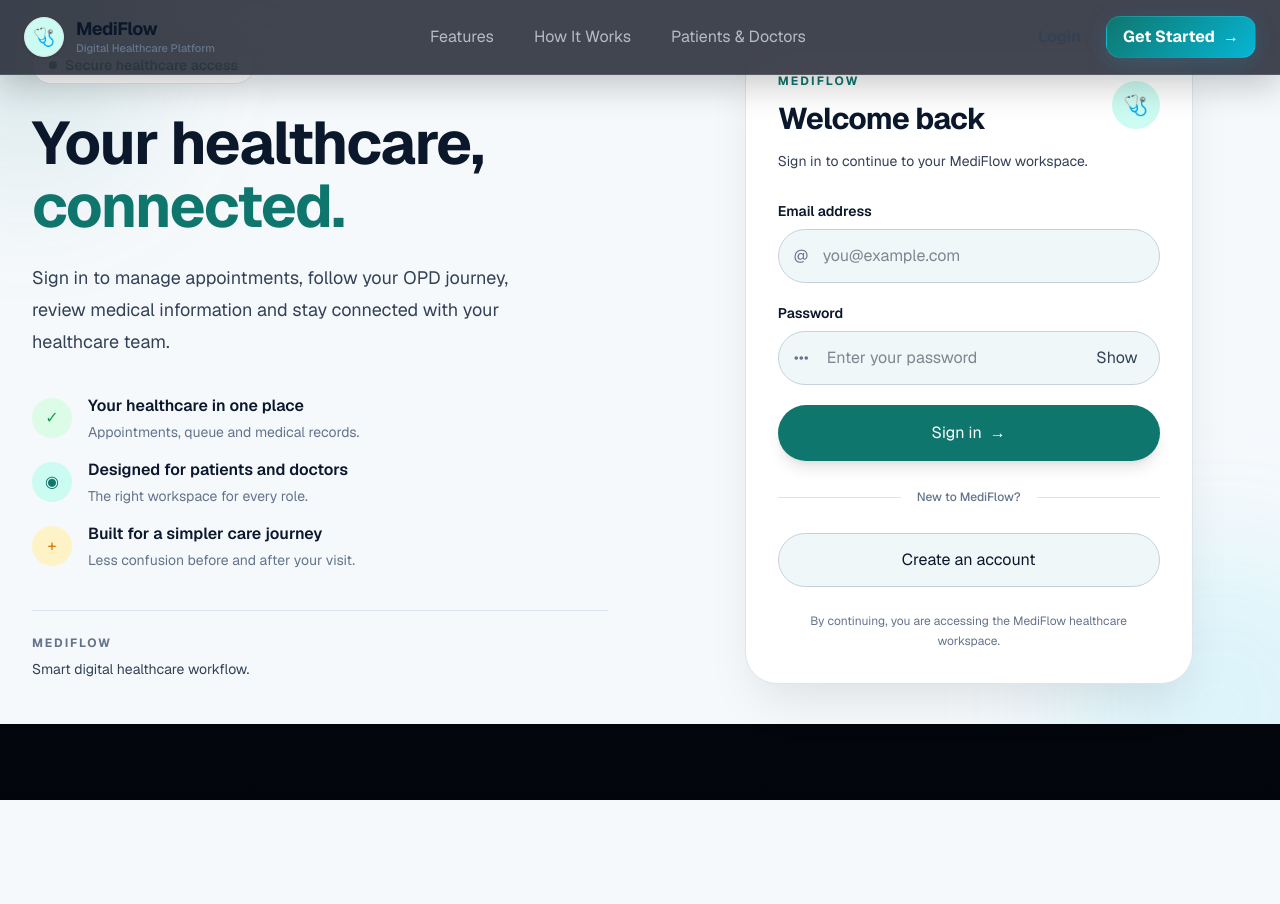
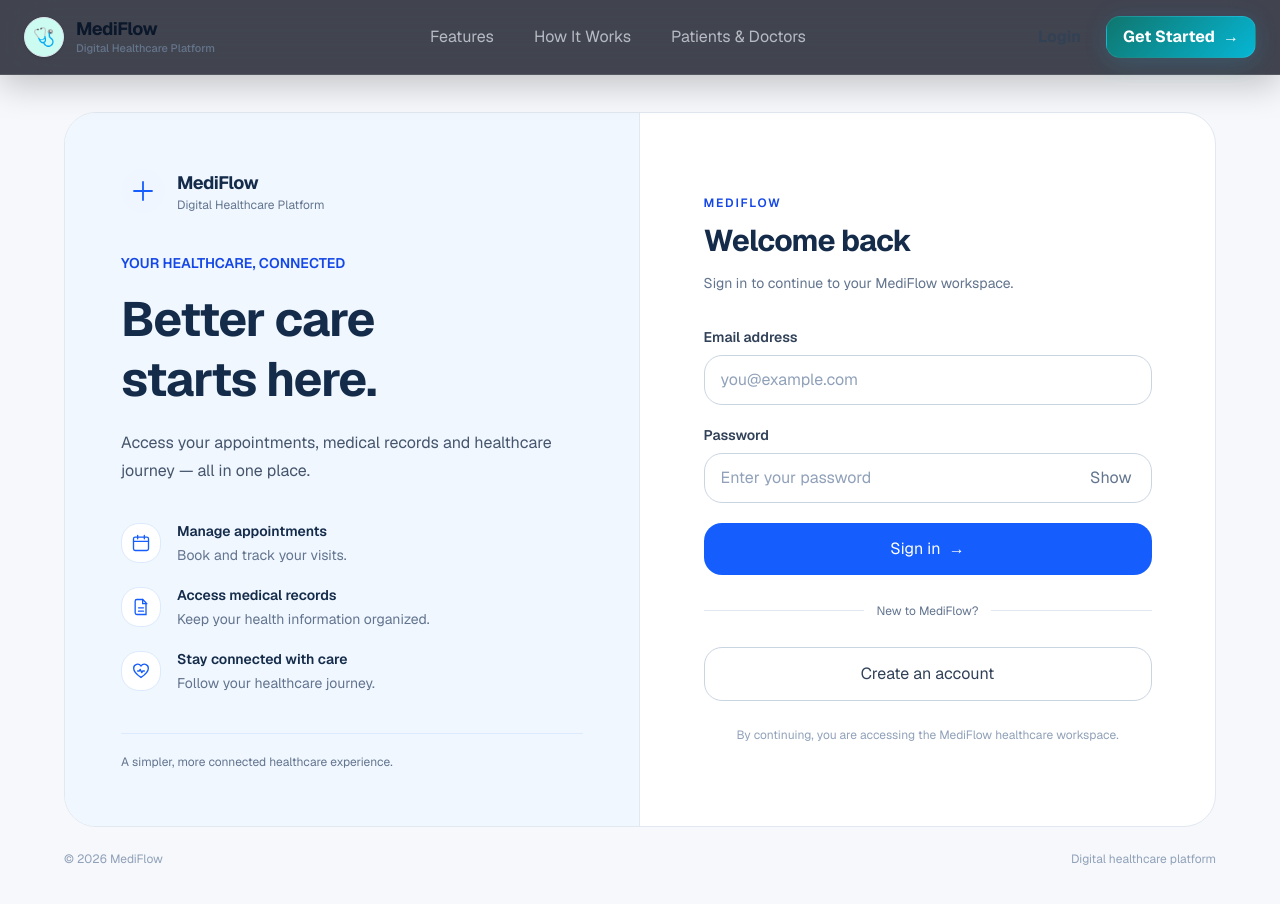
Before and after one commit to subhamd2507-dot/mediflow, a Next.js app: page /login in a window 1280 px wide. Shown: the top 904 px of the page. Before the commit the page ends 800 px from the top, so only its background shows below. Built offline with nearby package versions, Linux system fonts and the light colour scheme; no server answers.

Commit message:
Nov 6, 2026, 9:52 AM

```diff
--- a/app/login/page.tsx
+++ b/app/login/page.tsx
@@ -1,3 +1,4 @@
+
 "use client";
 
 import { FormEvent, useState } from "react";
@@ -5,20 +6,58 @@ import Link from "next/link";
 import { createClient } from "@/lib/supabase/client";
 import { useRouter } from "next/navigation";
 
+function MedicalMark() {
+  return (
+    <div className="flex h-11 w-11 items-center justify-center rounded-xl bg-blue-50 text-blue-600">
+      <svg
+        viewBox="0 0 24 24"
+        fill="none"
+        stroke="currentColor"
+        strokeWidth="1.8"
+        className="h-6 w-6"
+      >
+        <path d="M12 3v18M3 12h18" strokeLinecap="round" />
+      </svg>
+    </div>
+  );
+}
+
+function FeatureIcon({ type }: { type: "calendar" | "records" | "care" }) {
+  return (
+    <div className="flex h-10 w-10 shrink-0 items-center justify-center rounded-lg border border-blue-100 bg-white text-blue-600">
+      {type === "calendar" && (
+        <svg viewBox="0 0 24 24" fill="none" stroke="currentColor" strokeWidth="1.6" className="h-5 w-5">
+          <rect x="3" y="5" width="18" height="16" rx="2" />
+          <path d="M16 3v4M8 3v4M3 10h18" strokeLinecap="round" />
+        </svg>
+      )}
+      {type === "records" && (
+        <svg viewBox="0 0 24 24" fill="none" stroke="currentColor" strokeWidth="1.6" className="h-5 w-5">
+          <path d="M7 3h7l4 4v14H7a2 2 0 0 1-2-2V5a2 2 0 0 1 2-2Z" />
+          <path d="M14 3v5h5M9 13h6M9 17h6" strokeLinecap="round" />
+        </svg>
+      )}
+      {type === "care" && (
+        <svg viewBox="0 0 24 24" fill="none" stroke="currentColor" strokeWidth="1.6" className="h-5 w-5">
+          <path d="M20.8 8.6c0 5.2-8.8 11-8.8 11s-8.8-5.8-8.8-11a4.8 4.8 0 0 1 8.8-2.6 4.8 4.8 0 0 1 8.8 2.6Z" />
+          <path d="M8 12h2l1-2 2 4 1-2h2" strokeLinecap="round" strokeLinejoin="round" />
+        </svg>
+      )}
+    </div>
+  );
+}
+
 export default function LoginPage() {
   const supabase = createClient();
   const router = useRouter();
 
   const [email, setEmail] = useState("");
   const [password, setPassword] = useState("");
-
   const [loading, setLoading] = useState(false);
   const [error, setError] = useState("");
   const [showPassword, setShowPassword] = useState(false);
 
-  async function handleLogin(
-    event: FormEvent<HTMLFormElement>
-  ) {
+  async function handleLogin(event: FormEvent<HTMLFormElement>) {
     event.preventDefault();
 
     setLoading(true);
@@ -43,14 +82,10 @@ export default function LoginPage() {
     }
 
     if (!data.user) {
-      setError(
-        "Login failed. User account was not returned."
-      );
+      setError("Login failed. User account was not returned.");
       setLoading(false);
       return;
     }
-
-    /* Check whether this account belongs to a doctor */
 
     const {
       data: doctorProfile,
@@ -77,309 +112,176 @@ export default function LoginPage() {
   }
 
   return (
-    <main className="min-h-[calc(100vh-76px)] bg-[var(--background)] text-[var(--foreground)]">
+    <main className="min-h-screen bg-[#F6F8FB] text-[#142B4A]">
+      {/* Navbar clearance */}
+      <div className="px-4 pb-12 pt-28 sm:px-6 sm:pb-16">
+        <div className="mx-auto max-w-6xl">
+          <div className="grid overflow-hidden rounded-2xl border border-slate-200 bg-white lg:grid-cols-2">
 
-      <div className="relative mx-auto flex min-h-[calc(100vh-76px)] max-w-7xl items-center px-5 py-10 sm:px-6 lg:px-8">
+            {/* LEFT: Welcome section */}
+            <section className="flex flex-col justify-center border-b border-slate-200 bg-[#F0F7FF] px-7 py-10 sm:px-12 sm:py-14 lg:border-b-0 lg:border-r lg:px-14">
 
-        {/* Decorative background */}
-        <div className="pointer-events-none absolute inset-0 overflow-hidden">
-
-          <div className="absolute left-[-120px] top-[-100px] h-72 w-72 rounded-full bg-[var(--primary)]/10 blur-3xl" />
-
-          <div className="absolute bottom-[-140px] right-[-100px] h-80 w-80 rounded-full bg-cyan-400/10 blur-3xl" />
-
+              <div className="flex items-center gap-3">
+                <MedicalMark />
+                <div>
+                  <p className="text-lg font-bold tracking-tight text-[#142B4A]">
+                    MediFlow
+                  </p>
+                  <p className="text-xs text-slate-500">
+                    Digital Healthcare Platform
+                  </p>
+                </div>
               </div>
 
+              <div className="mt-10 max-w-md">
+                <p className="text-sm font-semibold text-blue-700">
+                  YOUR HEALTHCARE, CONNECTED
+                </p>
 
-        {/* Main layout */}
-        <div className="relative grid w-full gap-10 lg:grid-cols-[1.05fr_0.95fr] lg:items-center">
-
-          {/* =================================================
-              LEFT SIDE
-          ================================================== */}
-
-          <section className="hidden lg:block">
-
-            <div className="max-w-xl">
-
-              {/* Small badge */}
-              <div className="inline-flex items-center gap-2 rounded-full border border-[var(--border)] bg-[var(--surface)] px-4 py-2 text-sm font-semibold text-[var(--primary)]">
-
-                <span className="h-2 w-2 rounded-full bg-[var(--primary)]" />
-
-                Secure healthcare access
-
-              </div>
-
-
-              {/* Heading */}
-              <h1 className="mt-7 text-5xl font-bold leading-[1.05] tracking-tight xl:text-6xl">
-
-                Your healthcare,
-                <span className="block text-[var(--primary)]">
-                  connected.
-                </span>
-
+                <h1 className="mt-4 text-4xl font-bold leading-tight tracking-tight text-[#142B4A] sm:text-5xl">
+                  Better care
+                  <br />
+                  starts here.
                 </h1>
 
-
-              {/* Description */}
-              <p className="mt-6 max-w-lg text-lg leading-8 text-[var(--foreground-secondary)]">
-
-                Sign in to manage appointments, follow your OPD
-                journey, review medical information and stay
-                connected with your healthcare team.
-
-              </p>
-
-
-              {/* Feature list */}
-              <div className="mt-9 space-y-4">
-
-                <div className="flex items-center gap-4">
-
-                  <div className="flex h-10 w-10 items-center justify-center rounded-xl bg-[var(--success-soft)] text-[var(--success)]">
-                    ✓
-                  </div>
-
-                  <div>
-                    <p className="font-semibold">
-                      Your healthcare in one place
-                    </p>
-
-                    <p className="mt-1 text-sm text-[var(--foreground-muted)]">
-                      Appointments, queue and medical records.
+                <p className="mt-5 max-w-md text-base leading-7 text-slate-600">
+                  Access your appointments, medical records and
+                  healthcare journey — all in one place.
                 </p>
               </div>
 
+              {/* Features */}
+              <div className="mt-9 space-y-5">
+                <div className="flex items-center gap-4">
+                  <FeatureIcon type="calendar" />
+                  <div>
+                    <p className="text-sm font-semibold text-[#142B4A]">
+                      Manage appointments
+                    </p>
+                    <p className="mt-1 text-sm text-slate-500">
+                      Book and track your visits.
+                    </p>
+                  </div>
                 </div>
 
+                <div className="flex items-center gap-4">
+                  <FeatureIcon type="records" />
+                  <div>
+                    <p className="text-sm font-semibold text-[#142B4A]">
+                      Access medical records
+                    </p>
+                    <p className="mt-1 text-sm text-slate-500">
+                      Keep your health information organized.
+                    </p>
+                  </div>
+                </div>
 
                 <div className="flex items-center gap-4">
-
-                  <div className="flex h-10 w-10 items-center justify-center rounded-xl bg-[var(--primary-soft)] text-[var(--primary)]">
-                    ◉
+                  <FeatureIcon type="care" />
+                  <div>
+                    <p className="text-sm font-semibold text-[#142B4A]">
+                      Stay connected with care
+                    </p>
+                    <p className="mt-1 text-sm text-slate-500">
+                      Follow your healthcare journey.
+                    </p>
+                  </div>
+                </div>
               </div>
 
-                  <div>
-                    <p className="font-semibold">
-                      Designed for patients and doctors
+              <div className="mt-10 border-t border-blue-100 pt-5">
+                <p className="text-xs text-slate-500">
+                  A simpler, more connected healthcare experience.
                 </p>
+              </div>
+            </section>
 
-                    <p className="mt-1 text-sm text-[var(--foreground-muted)]">
-                      The right workspace for every role.
+            {/* RIGHT: Login form */}
+            <section className="flex items-center justify-center px-6 py-10 sm:px-12 sm:py-14">
+              <div className="w-full max-w-md">
+
+                <div className="mb-8">
+                  <p className="text-xs font-semibold uppercase tracking-[0.15em] text-blue-700">
+                    MEDIFLOW
+                  </p>
+                  <h2 className="mt-3 text-3xl font-bold tracking-tight text-[#142B4A]">
+                    Welcome back
+                  </h2>
+                  <p className="mt-3 text-sm leading-6 text-slate-500">
+                    Sign in to continue to your MediFlow workspace.
                   </p>
                 </div>
 
-                </div>
-
-
-                <div className="flex items-center gap-4">
-
-                  <div className="flex h-10 w-10 items-center justify-center rounded-xl bg-[var(--warning-soft)] text-[var(--warning)]">
-                    +
-                  </div>
-
-                  <div>
-                    <p className="font-semibold">
-                      Built for a simpler care journey
-                    </p>
-
-                    <p className="mt-1 text-sm text-[var(--foreground-muted)]">
-                      Less confusion before and after your visit.
-                    </p>
-                  </div>
-
-                </div>
-
-              </div>
-
-
-              {/* Small trust section */}
-              <div className="mt-10 border-t border-[var(--border)] pt-6">
-
-                <p className="text-xs font-bold uppercase tracking-[0.16em] text-[var(--foreground-muted)]">
-                  MediFlow
-                </p>
-
-                <p className="mt-2 text-sm text-[var(--foreground-secondary)]">
-                  Smart digital healthcare workflow.
-                </p>
-
-              </div>
-
-            </div>
-
-          </section>
-
-
-          {/* =================================================
-              RIGHT SIDE — LOGIN CARD
-          ================================================== */}
-
-          <section className="w-full">
-
-            <div className="mx-auto max-w-md rounded-[2rem] border border-[var(--border)] bg-[var(--surface)] p-6 shadow-2xl shadow-black/10 sm:p-8">
-
-              {/* Card header */}
-              <div>
-
-                <div className="flex items-center justify-between gap-4">
-
-                  <div>
-
-                    <p className="text-xs font-bold uppercase tracking-[0.18em] text-[var(--primary)]">
-                      MediFlow
-                    </p>
-
-                    <h2 className="mt-3 text-3xl font-bold tracking-tight">
-                      Welcome back
-                    </h2>
-
-                  </div>
-
-                  <div className="flex h-12 w-12 items-center justify-center rounded-2xl bg-[var(--primary-soft)] text-xl">
-                    🩺
-                  </div>
-
-                </div>
-
-                <p className="mt-3 text-sm leading-6 text-[var(--foreground-secondary)]">
-                  Sign in to continue to your MediFlow workspace.
-                </p>
-
-              </div>
-
-
-              {/* Error */}
+                {/* Error message */}
                 {error && (
-                <div className="mt-6 rounded-2xl border border-[var(--danger)]/25 bg-[var(--danger-soft)] p-4">
-
-                  <div className="flex gap-3">
-
-                    <span className="mt-0.5">
-                      ⚠️
-                    </span>
-
-                    <div>
-
-                      <p className="text-sm font-bold text-[var(--danger)]">
-                        Login unsuccessful
-                      </p>
-
-                      <p className="mt-1 text-sm leading-6 text-[var(--danger)]">
-                        {error}
-                      </p>
-
-                    </div>
-
-                  </div>
-
+                  <div
+                    role="alert"
+                    className="mb-6 rounded-lg border border-red-200 bg-red-50 px-4 py-3 text-sm text-red-700"
+                  >
+                    <p className="font-semibold">Login unsuccessful</p>
+                    <p className="mt-1">{error}</p>
                   </div>
                 )}
 
-
-              {/* Form */}
-              <form
-                onSubmit={handleLogin}
-                className="mt-7 space-y-5"
-              >
-
+                <form onSubmit={handleLogin} className="space-y-5">
                   {/* Email */}
                   <div>
-
                     <label
                       htmlFor="email"
-                    className="block text-sm font-semibold"
+                      className="mb-2 block text-sm font-semibold text-slate-700"
                     >
                       Email address
                     </label>
-
-                  <div className="relative mt-2">
-
-                    <span className="pointer-events-none absolute left-4 top-1/2 -translate-y-1/2 text-[var(--foreground-muted)]">
-                      @
-                    </span>
 
                     <input
                       id="email"
                       type="email"
                       value={email}
-                      onChange={(event) =>
-                        setEmail(event.target.value)
-                      }
+                      onChange={(event) => setEmail(event.target.value)}
                       placeholder="you@example.com"
                       autoComplete="email"
-                      className="w-full rounded-2xl border border-[var(--border-strong)] bg-[var(--surface-soft)] py-3.5 pl-11 pr-4 text-sm text-[var(--foreground)] outline-none transition focus:border-[var(--primary)] focus:ring-4 focus:ring-[var(--primary)]/10"
+                      required
+                      className="w-full rounded-lg border border-slate-300 bg-white px-4 py-3 text-sm text-slate-900 outline-none transition placeholder:text-slate-400 focus:border-blue-600 focus:ring-2 focus:ring-blue-100"
                     />
-
                   </div>
-
-                </div>
-
 
                   {/* Password */}
                   <div>
-
-                  <div className="flex items-center justify-between gap-4">
-
                     <label
                       htmlFor="password"
-                      className="block text-sm font-semibold"
+                      className="mb-2 block text-sm font-semibold text-slate-700"
                     >
                       Password
                     </label>
 
-                  </div>
-
-                  <div className="relative mt-2">
-
-                    <span className="pointer-events-none absolute left-4 top-1/2 -translate-y-1/2 text-[var(--foreground-muted)]">
-                      •••
-                    </span>
-
+                    <div className="relative">
                       <input
                         id="password"
-                      type={
-                        showPassword
-                          ? "text"
-                          : "password"
-                      }
+                        type={showPassword ? "text" : "password"}
                         value={password}
-                      onChange={(event) =>
-                        setPassword(event.target.value)
-                      }
+                        onChange={(event) => setPassword(event.target.value)}
                         placeholder="Enter your password"
                         autoComplete="current-password"
-                      className="w-full rounded-2xl border border-[var(--border-strong)] bg-[var(--surface-soft)] py-3.5 pl-12 pr-20 text-sm text-[var(--foreground)] outline-none transition focus:border-[var(--primary)] focus:ring-4 focus:ring-[var(--primary)]/10"
+                        required
+                        className="w-full rounded-lg border border-slate-300 bg-white px-4 py-3 pr-20 text-sm text-slate-900 outline-none transition placeholder:text-slate-400 focus:border-blue-600 focus:ring-2 focus:ring-blue-100"
                       />
 
                       <button
                         type="button"
-                      onClick={() =>
-                        setShowPassword(
-                          !showPassword
-                        )
-                      }
-                      className="absolute right-3 top-1/2 -translate-y-1/2 rounded-lg px-2.5 py-1.5 text-xs font-semibold text-[var(--foreground-secondary)] hover:bg-[var(--surface)] hover:text-[var(--foreground)]"
+                        onClick={() => setShowPassword(!showPassword)}
+                        className="absolute right-3 top-1/2 -translate-y-1/2 rounded px-2 py-1 text-xs font-semibold text-slate-500 hover:text-blue-700"
                       >
-                      {showPassword
-                        ? "Hide"
-                        : "Show"}
+                        {showPassword ? "Hide" : "Show"}
                       </button>
-
                     </div>
-
                   </div>
-
 
                   {/* Submit */}
                   <button
                     type="submit"
                     disabled={loading}
-                  className="mt-2 flex w-full items-center justify-center gap-2 rounded-2xl bg-[var(--primary)] px-6 py-4 text-sm font-bold text-white shadow-lg shadow-[var(--primary)]/15 transition hover:-translate-y-0.5 hover:opacity-95 disabled:cursor-not-allowed disabled:opacity-60"
+                    className="flex w-full items-center justify-center gap-2 rounded-lg bg-blue-600 px-5 py-3.5 text-sm font-semibold text-white transition hover:bg-blue-700 focus:outline-none focus:ring-2 focus:ring-blue-300 focus:ring-offset-2 disabled:cursor-not-allowed disabled:opacity-60"
                   >
-
                     {loading ? (
                       <>
                         <span className="h-4 w-4 animate-spin rounded-full border-2 border-white/30 border-t-white" />
@@ -388,65 +290,43 @@ export default function LoginPage() {
                     ) : (
                       <>
                         Sign in
-                      <span className="text-base">
-                        →
-                      </span>
+                        <span aria-hidden="true">→</span>
                       </>
                     )}
-
                   </button>
-
                 </form>
 
-
-              {/* Divider */}
-              <div className="my-7 flex items-center gap-4">
-
-                <div className="h-px flex-1 bg-[var(--border)]" />
-
-                <span className="text-xs font-medium text-[var(--foreground-muted)]">
+                {/* Registration link */}
+                <div className="my-7 flex items-center gap-3">
+                  <div className="h-px flex-1 bg-slate-200" />
+                  <span className="text-xs text-slate-500">
                     New to MediFlow?
                   </span>
-
-                <div className="h-px flex-1 bg-[var(--border)]" />
-
+                  <div className="h-px flex-1 bg-slate-200" />
                 </div>
 
-
-              {/* Register */}
                 <Link
                   href="/register"
-                className="flex w-full items-center justify-center rounded-2xl border border-[var(--border-strong)] bg-[var(--surface-soft)] px-6 py-3.5 text-sm font-bold transition hover:border-[var(--primary)] hover:bg-[var(--primary-soft)]"
+                  className="flex w-full items-center justify-center rounded-lg border border-slate-300 bg-white px-5 py-3.5 text-sm font-semibold text-slate-700 transition hover:border-blue-300 hover:bg-blue-50 hover:text-blue-700"
                 >
                   Create an account
                 </Link>
 
-
-              {/* Footer text */}
-              <p className="mt-6 text-center text-xs leading-5 text-[var(--foreground-muted)]">
+                <p className="mt-6 text-center text-xs leading-5 text-slate-400">
                   By continuing, you are accessing the MediFlow
                   healthcare workspace.
                 </p>
-
+              </div>
+            </section>
           </div>
 
-
-            {/* Mobile supporting text */}
-            <div className="mx-auto mt-6 max-w-md text-center lg:hidden">
-
-              <p className="text-sm leading-6 text-[var(--foreground-secondary)]">
-                Appointments, queue information and medical
-                records — connected in one place.
-              </p>
-
+          {/* Bottom branding */}
+          <div className="mt-6 flex flex-col items-center justify-between gap-2 text-xs text-slate-400 sm:flex-row">
+            <p>© {new Date().getFullYear()} MediFlow</p>
+            <p>Digital healthcare platform</p>
           </div>
-
-          </section>
-
         </div>
-
       </div>
-
     </main>
   );
 }
```
Lines whose indentation alone changed are shown as unchanged.
